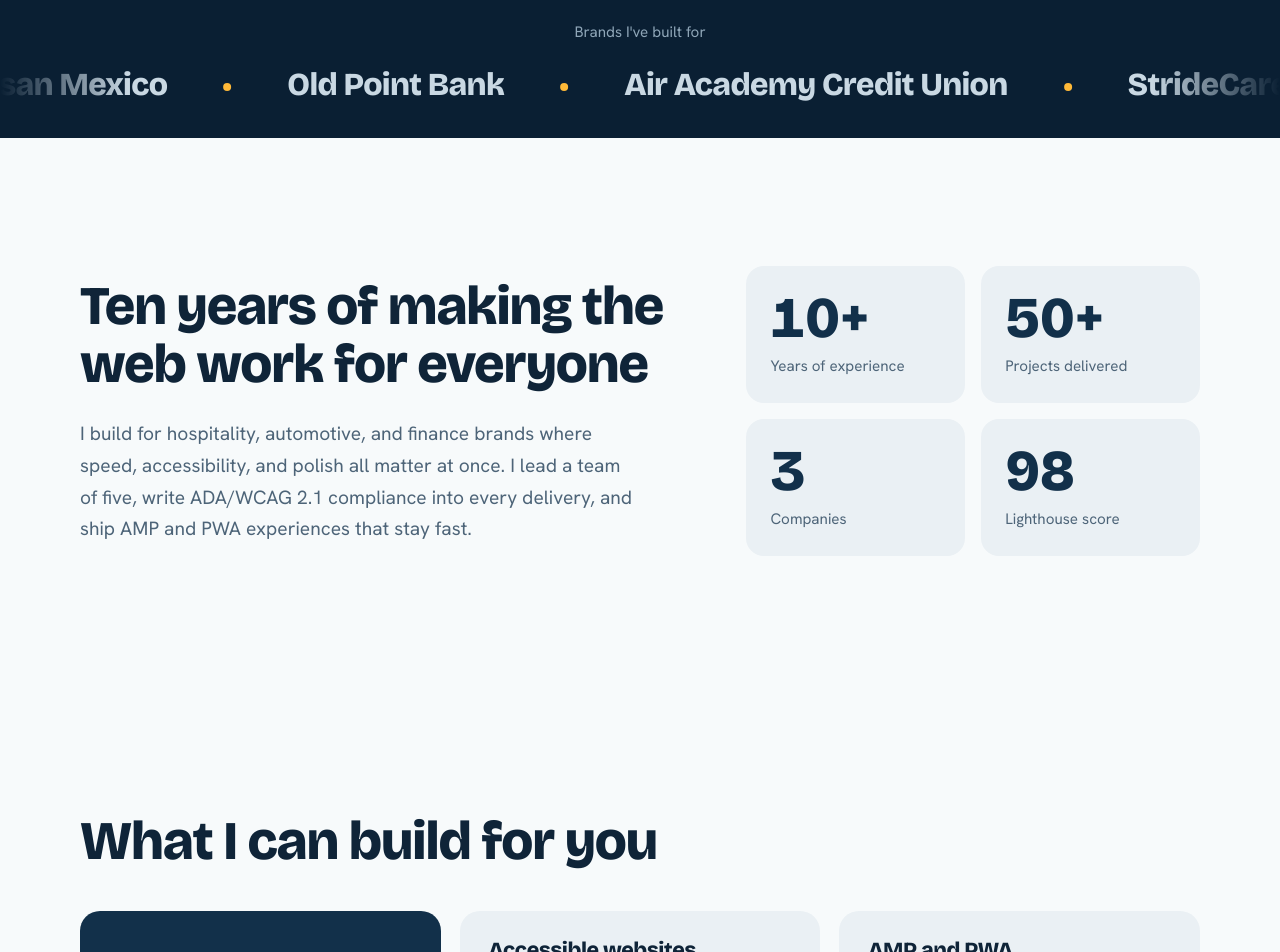
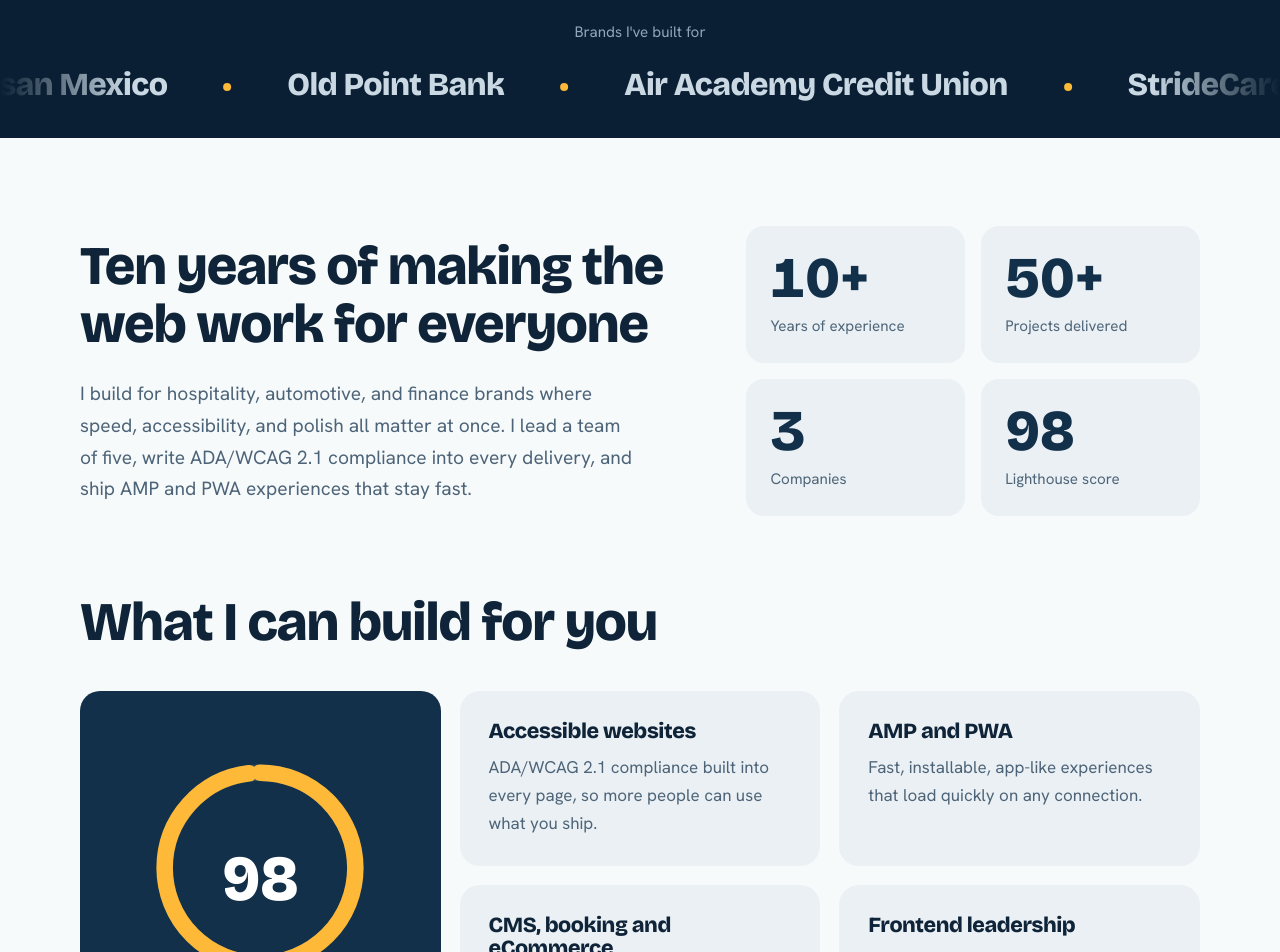
Before and after one commit to Mikdadali/mikdadali.github.io, a React (Vite) app: page / in a window 1280 px wide. Shown: the part 980-1932 px from the top of the page. Built offline with nearby package versions, Linux system fonts and the light colour scheme.

Commit message:
Update project years, footer and section spacing

```diff
--- a/src/App.jsx
+++ b/src/App.jsx
@@ -439,7 +439,7 @@ export default function App() {
         <Contact />
       </main>
       <footer className="footer">
-        <p>© {new Date().getFullYear()} Mikdadali Momin. Designed and built with React.</p>
+        <p>© {new Date().getFullYear()} Mikdadali Momin. All rights reserved.</p>
       </footer>
       <BackToTop />
     </>
--- a/src/data.js
+++ b/src/data.js
@@ -24,14 +24,14 @@ export const SKILLS = {
 
 export const PROJECTS = [
   {
-    year: "",
+    year: "2026",
     title: "Air Academy Credit Union",
     url: "https://www.aacu.com/",
     text: "Responsive, accessible website for a Colorado credit union: personal and business banking, loans, rates, event registration, and an online banking login, all managed through a CMS.",
     tags: ["Banking", "Responsive", "CMS", "ADA"],
   },
   {
-    year: "",
+    year: "2025",
     title: "StrideCare",
     url: "https://www.stridecare.com/",
     text: "Healthcare website for a vascular and podiatry practice: provider and location finders, condition and symptom guides, consultation booking, and patient resources.",
--- a/src/styles.css
+++ b/src/styles.css
@@ -72,7 +72,9 @@ button, input, textarea { font: inherit; color: inherit; }
 @keyframes spin { to { transform: rotate(360deg); } }
 
 /* ---------- sections ---------- */
-.section { padding: clamp(4.5rem, 10vw, 8rem) 0; }
+.section { padding: clamp(3.5rem, 7vw, 5.5rem) 0; }
+#about { padding-bottom: clamp(1.5rem, 3vw, 2.5rem); }
+#services { padding-top: clamp(1.5rem, 3vw, 2.5rem); }
 .section.tint { background: var(--fog); }
 .section h2 { font-size: clamp(2rem, 4.4vw, 3.4rem); max-width: 18ch; margin-bottom: 2.5rem; font-weight: 800; }
 .lead { font-size: 1.2rem; color: var(--muted); max-width: 52ch; }
```
